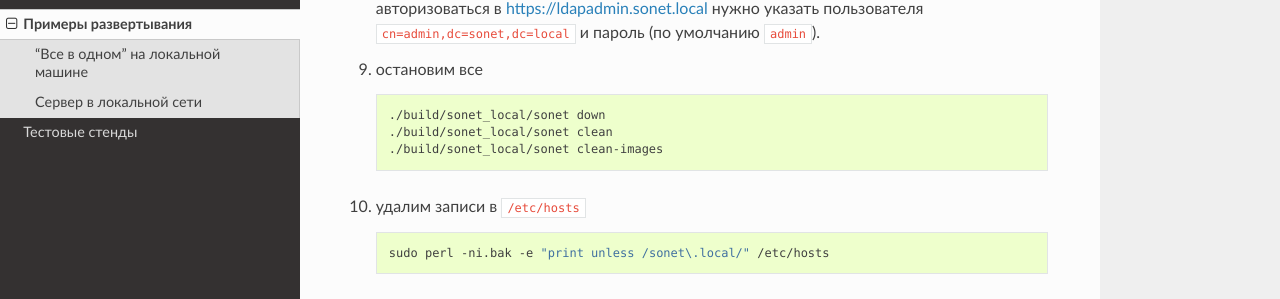
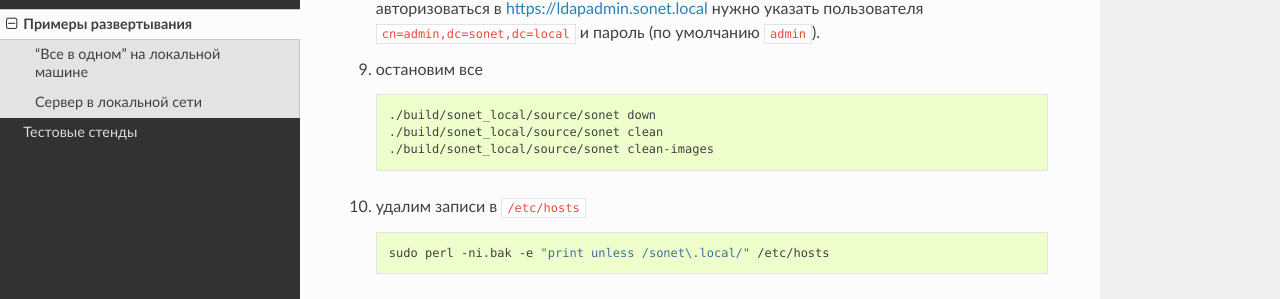
Before and after one commit to userusr/sonet, a Sphinx documentation site: the page built from docs/examples.rst, in a window 1280 px wide and 900 px high, scrolled down 1983 px. Shown: the part 152-451 px from the top of the window. Built offline with Sphinx 7.4.7 and the Read the Docs theme 2.0.0, drawn with Linux system fonts in a browser that asks for light colours; some of the changed text lies outside the part shown.

Commit message:
fix version incompatibility and upgrade redmine

```diff
--- a/docs/examples.rst
+++ b/docs/examples.rst
@@ -66,7 +66,7 @@
 
     .. code-block:: bash
 
-        ./build/sonet_local/sonet up
+        ./build/sonet_local/source/sonet up
 
 #.  проверим, все ли работает:
 
@@ -125,9 +125,9 @@
 
     .. code-block:: bash
 
-        ./build/sonet_local/sonet down
-        ./build/sonet_local/sonet clean
-        ./build/sonet_local/sonet clean-images
+        ./build/sonet_local/source/sonet down
+        ./build/sonet_local/source/sonet clean
+        ./build/sonet_local/source/sonet clean-images
 
 #.  удалим записи в ``/etc/hosts``
 
--- a/requirements.txt
+++ b/requirements.txt
@@ -32,7 +32,7 @@
     # via cffi
 pyparsing==2.4.7
     # via packaging
-pyyaml==5.4.1
+pyyaml==6.0.1
     # via ansible-core
 requests==2.25.1
     # via docker-py
```
Also changed, not shown: 7 other files.
